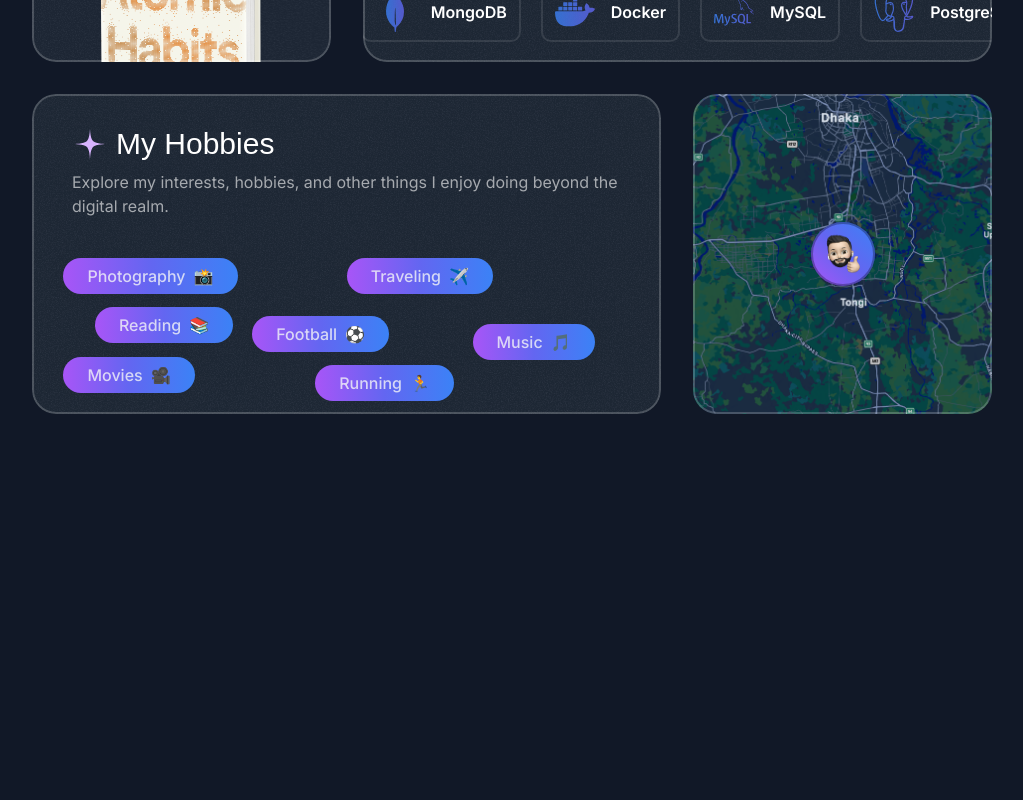
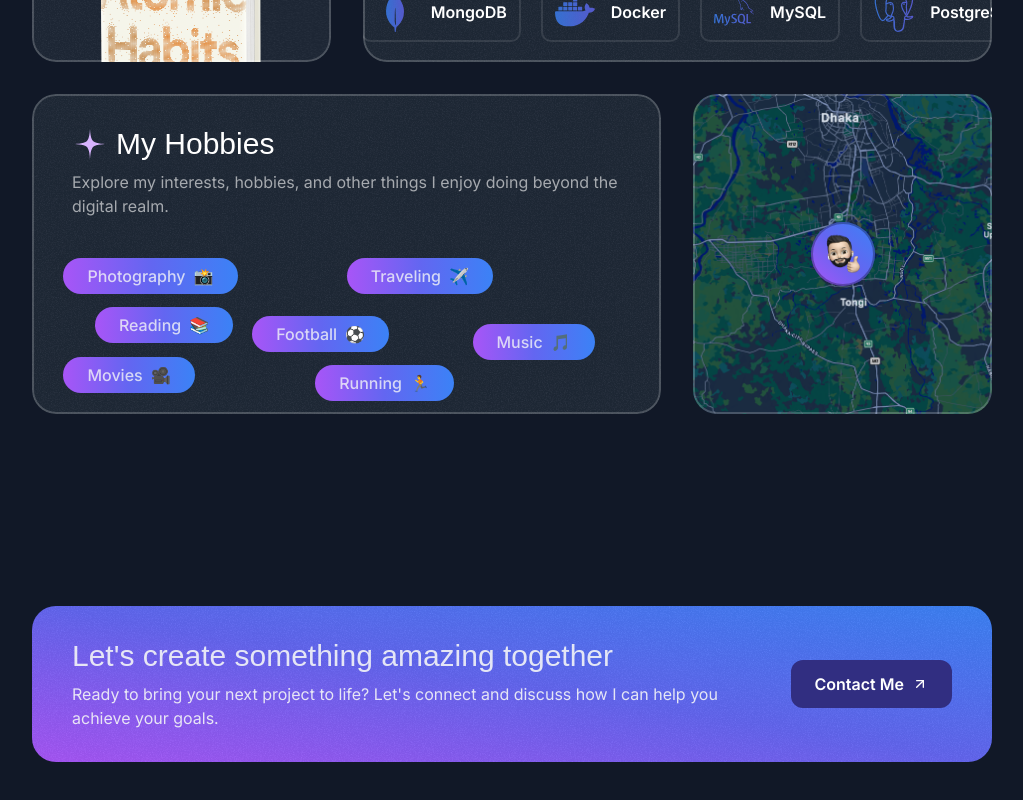
Before and after one commit to sabbirosa/sabbir-co, a Next.js app: page / in a window 1280 px wide. Shown: the part 4754-5554 px from the top of the page, without its empty margins (128-1151 px from the left). Built offline with nearby package versions, Linux system fonts and the light colour scheme; a web font is replaced by a local one.

Commit message:
Add ContactSection component and integrate it into the Home page; update AboutSection styling

```diff
--- a/src/app/page.tsx
+++ b/src/app/page.tsx
@@ -1,4 +1,5 @@
 import { AboutSection } from "@/sections/About";
+import { ContactSection } from "@/sections/Contact";
 import { Header } from "@/sections/Header";
 import { HeroSection } from "@/sections/Hero";
 import { ProjectsSection } from "@/sections/Projects";
@@ -14,6 +15,7 @@
       <TapeSection />
       <TestimonialsSection />
       <AboutSection />
+      <ContactSection />
     </div>
   );
 }
--- a/src/sections/About.tsx
+++ b/src/sections/About.tsx
@@ -94,7 +94,7 @@
                   ))}
                 </div>
               </Card>
-              <Card className="h-[320px] relative mb-96 md:col-span-2 lg:col-span-1">
+              <Card className="h-[320px] relative md:col-span-2 lg:col-span-1">
                 <Image
                   className="h-full w-full object-cover"
                   src={mapImage}
--- a/src/sections/Contact.tsx
+++ b/src/sections/Contact.tsx
@@ -1,3 +1,34 @@
+import ArrowUpRightIcon from "@/assets/icons/arrow-up-right.svg";
+import grainImage from "@/assets/images/grain.jpg";
+
 export const ContactSection = () => {
-  return <div>Contact Section</div>;
+  return (
+    <section className="py-16 pt-12 lg:py-24 lg:pt-20">
+      <div className="container">
+        <div className="bg-gradient-to-tr from-purple-500 via-indigo-500 to-blue-500 text-gray-100/90 py-8 px-10 rounded-3xl text-center md:text-left relative overflow-hidden z-0">
+          <div
+            className="absolute inset-0 opacity-5 -z-10"
+            style={{ backgroundImage: `url(${grainImage.src})` }}
+          ></div>
+          <div className="flex flex-col md:flex-row gap-8 md:gap-16 items-center">
+            <div>
+              <h2 className="font-serif text-2xl md:text-3xl">
+                Let&apos;s create something amazing together
+              </h2>
+              <p className="text-sm md:text-base mt-2">
+                Ready to bring your next project to life? Let&apos;s connect and
+                discuss how I can help you achieve your goals.
+              </p>
+            </div>
+            <div>
+              <button className="text-white bg-indigo-900 inline-flex items-center px-6 h-12 rounded-xl gap-2 w-max">
+                <span className="font-semibold">Contact Me</span>
+                <ArrowUpRightIcon className="size-4" />
+              </button>
+            </div>
+          </div>
+        </div>
+      </div>
+    </section>
+  );
 };
```
